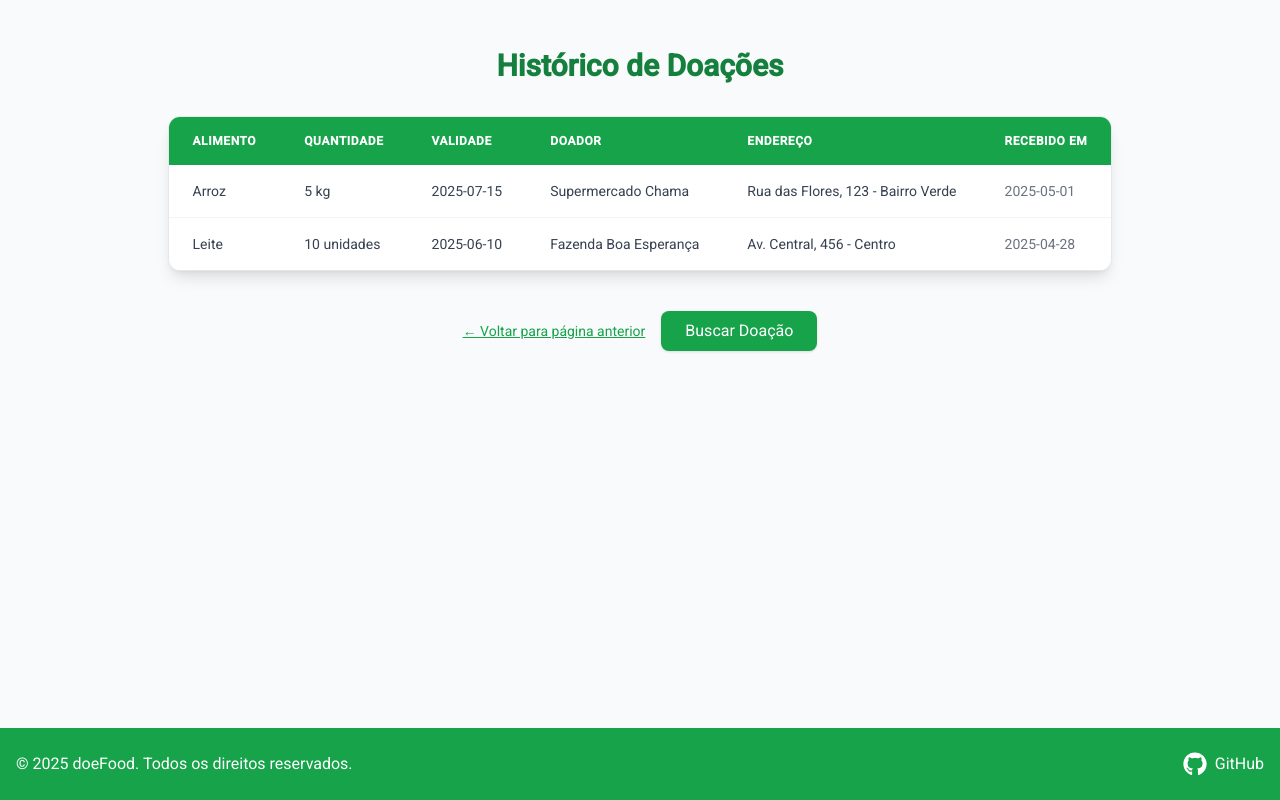
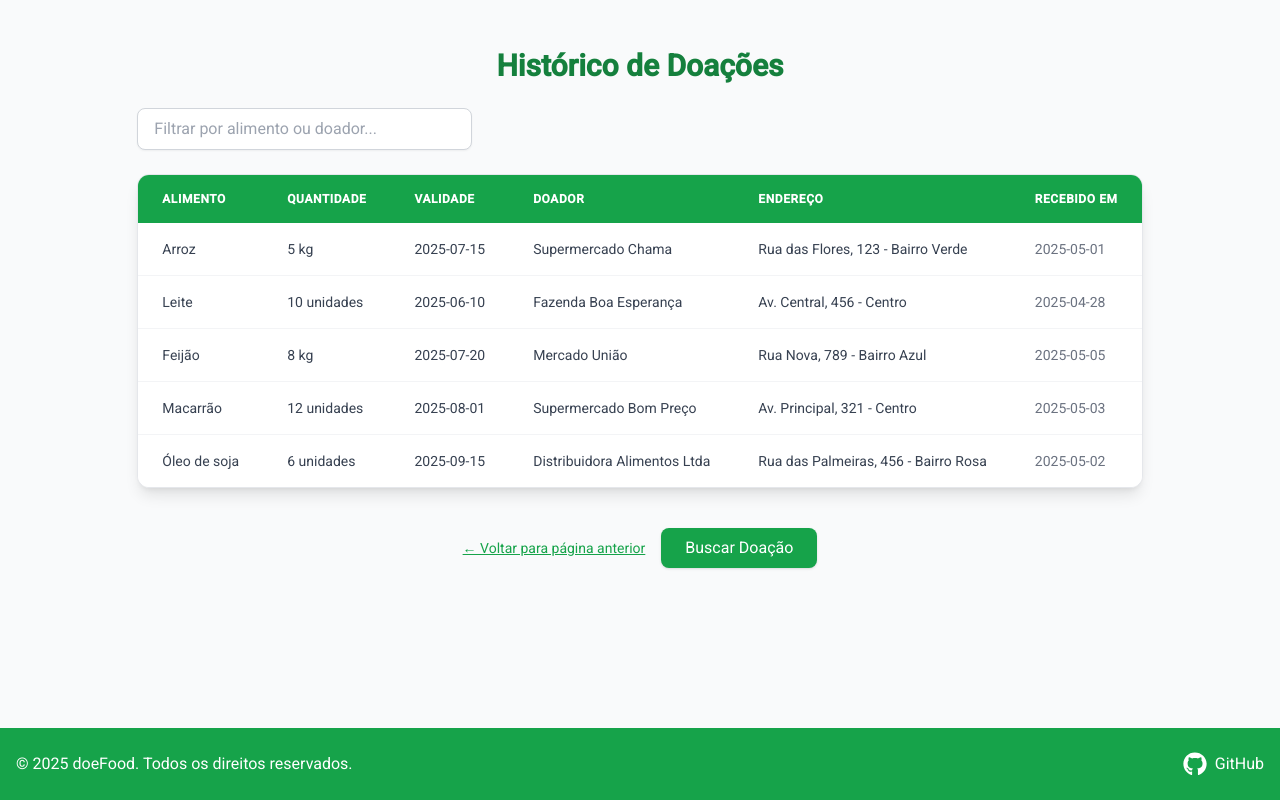
Before and after one commit to leoesilva/doefood-front, a React (Vite) app: page /beneficiario/historico-doacao in a window 1280 px wide. Built offline with nearby package versions, Linux system fonts and the light colour scheme.

Commit message:
feat: implementação de filtro no histórico de doações

```diff
--- a/src/pages/Beneficiario/HistoricoDoacaoBeneficiario.tsx
+++ b/src/pages/Beneficiario/HistoricoDoacaoBeneficiario.tsx
@@ -1,4 +1,4 @@
-import React from "react";
+import React, { useState } from "react";
 import Footer from "@/components/Footer";
 import { useNavigate } from "react-router-dom";
 
@@ -21,19 +21,64 @@ const doacoesMock = [
     data: "2025-04-28",
     doador: "Fazenda Boa Esperança",
   },
+  {
+    id: 3,
+    alimento: "Feijão",
+    quantidade: "8 kg",
+    validade: "2025-07-20",
+    endereco: "Rua Nova, 789 - Bairro Azul",
+    data: "2025-05-05",
+    doador: "Mercado União",
+  },
+  {
+    id: 4,
+    alimento: "Macarrão",
+    quantidade: "12 unidades",
+    validade: "2025-08-01",
+    endereco: "Av. Principal, 321 - Centro",
+    data: "2025-05-03",
+    doador: "Supermercado Bom Preço",
+  },
+  {
+    id: 5,
+    alimento: "Óleo de soja",
+    quantidade: "6 unidades",
+    validade: "2025-09-15",
+    endereco: "Rua das Palmeiras, 456 - Bairro Rosa",
+    data: "2025-05-02",
+    doador: "Distribuidora Alimentos Ltda",
+  },
 ];
 
 export default function HistoricoDoacaoBeneficiario() {
   const navigate = useNavigate();
+  const [filtro, setFiltro] = useState("");
+
+  const doacoesFiltradas = doacoesMock.filter(
+    (doacao) =>
+      doacao.alimento.toLowerCase().includes(filtro.toLowerCase()) ||
+      doacao.doador.toLowerCase().includes(filtro.toLowerCase())
+  );
 
   return (
     <div className="min-h-screen flex flex-col justify-between bg-gray-50 font-[Roboto]">
       <main className="max-w-6xl mx-auto px-6 py-12 flex-grow">
-        <h1 className="text-3xl font-bold text-green-700 mb-8 text-center">
+        <h1 className="text-3xl font-bold text-green-700 mb-6 text-center">
           Histórico de Doações
         </h1>
 
-        {doacoesMock.length > 0 ? (
+        {/* 🔍 Campo de Filtro */}
+        <div className="mb-6 flex flex-col sm:flex-row items-center justify-between gap-4">
+          <input
+            type="text"
+            placeholder="Filtrar por alimento ou doador..."
+            className="w-full sm:w-1/3 px-4 py-2 border border-gray-300 rounded-lg shadow-sm focus:outline-none focus:ring-2 focus:ring-green-600"
+            value={filtro}
+            onChange={(e) => setFiltro(e.target.value)}
+          />
+        </div>
+
+        {doacoesFiltradas.length > 0 ? (
           <div className="overflow-x-auto rounded-xl shadow-lg bg-white border border-gray-200">
             <table className="min-w-full text-sm text-gray-700">
               <thead className="bg-green-600 text-white text-left uppercase text-xs tracking-wider">
@@ -47,7 +92,7 @@ export default function HistoricoDoacaoBeneficiario() {
                 </tr>
               </thead>
               <tbody className="divide-y divide-gray-100 bg-white">
-                {doacoesMock.map((doacao) => (
+                {doacoesFiltradas.map((doacao) => (
                   <tr
                     key={doacao.id}
                     className="hover:bg-green-50 transition duration-150"
@@ -65,7 +110,7 @@ export default function HistoricoDoacaoBeneficiario() {
           </div>
         ) : (
           <div className="text-gray-500 text-center mt-8">
-            Você ainda não recebeu nenhuma doação.
+            Nenhuma doação encontrada.
           </div>
         )}
 
```
